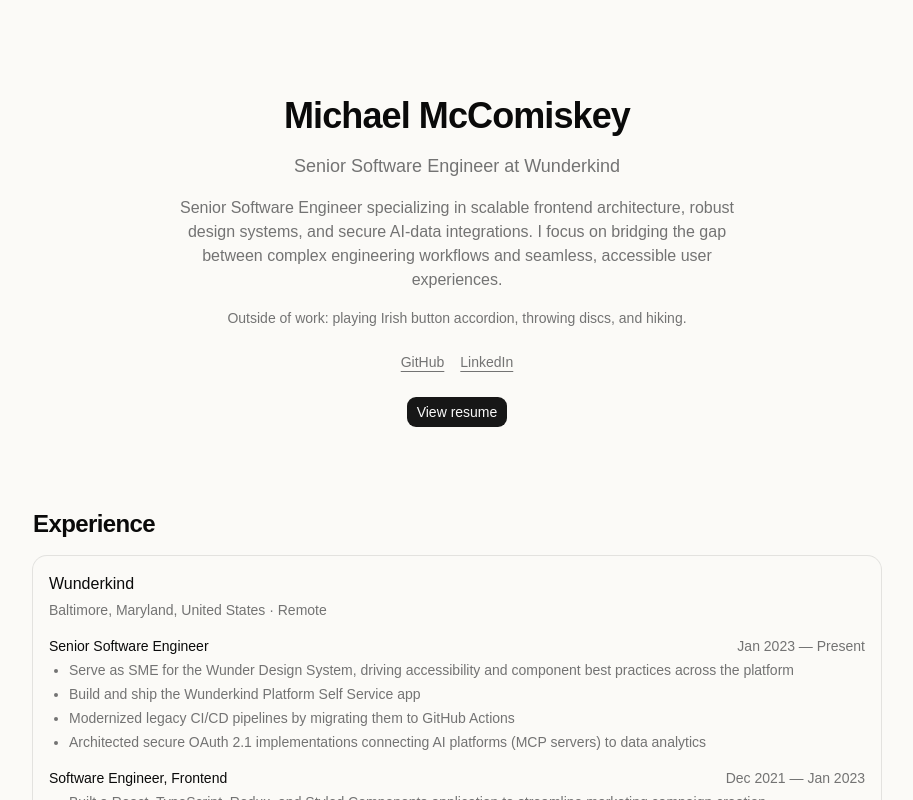
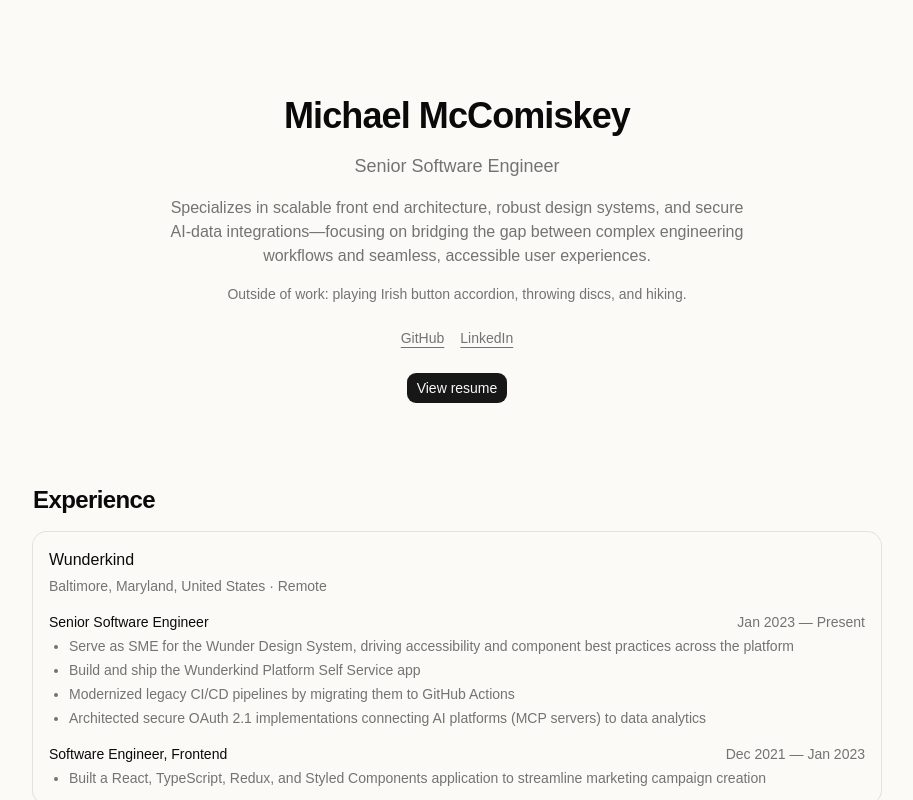
Before and after one commit to mmccomiskey/mccomiskey-dev, a React (Vite) app: page / in a window 1280 px wide. Shown: the top 800 px of the page, without its empty margins (183-1096 px from the left). Built offline with nearby package versions, Linux system fonts and the light colour scheme.

Commit message:
Update title and bio copy per feedback
Drops the company name from the title and swaps in refined bio
copy.

```diff
--- a/src/data/profile-data.ts
+++ b/src/data/profile-data.ts
@@ -44,8 +44,8 @@
 
 export const profile: Profile = {
   name: 'Michael McComiskey',
-  title: 'Senior Software Engineer at Wunderkind',
-  bio: 'Senior Software Engineer specializing in scalable frontend architecture, robust design systems, and secure AI-data integrations. I focus on bridging the gap between complex engineering workflows and seamless, accessible user experiences.',
+  title: 'Senior Software Engineer',
+  bio: 'Specializes in scalable front end architecture, robust design systems, and secure AI-data integrations—focusing on bridging the gap between complex engineering workflows and seamless, accessible user experiences.',
   hobbies:
     'Outside of work: playing Irish button accordion, throwing discs, and hiking.',
   resumeUrl:
```
